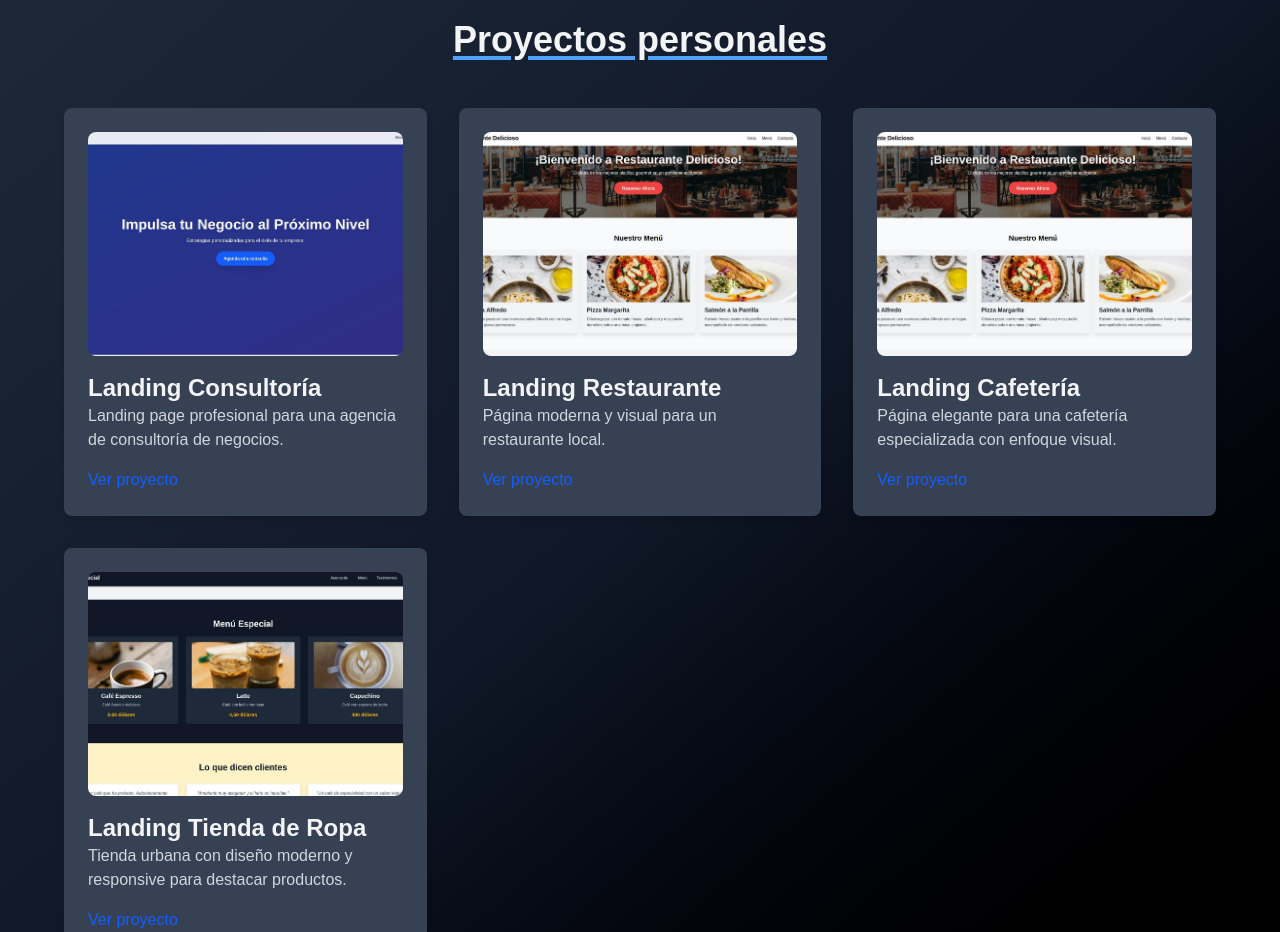
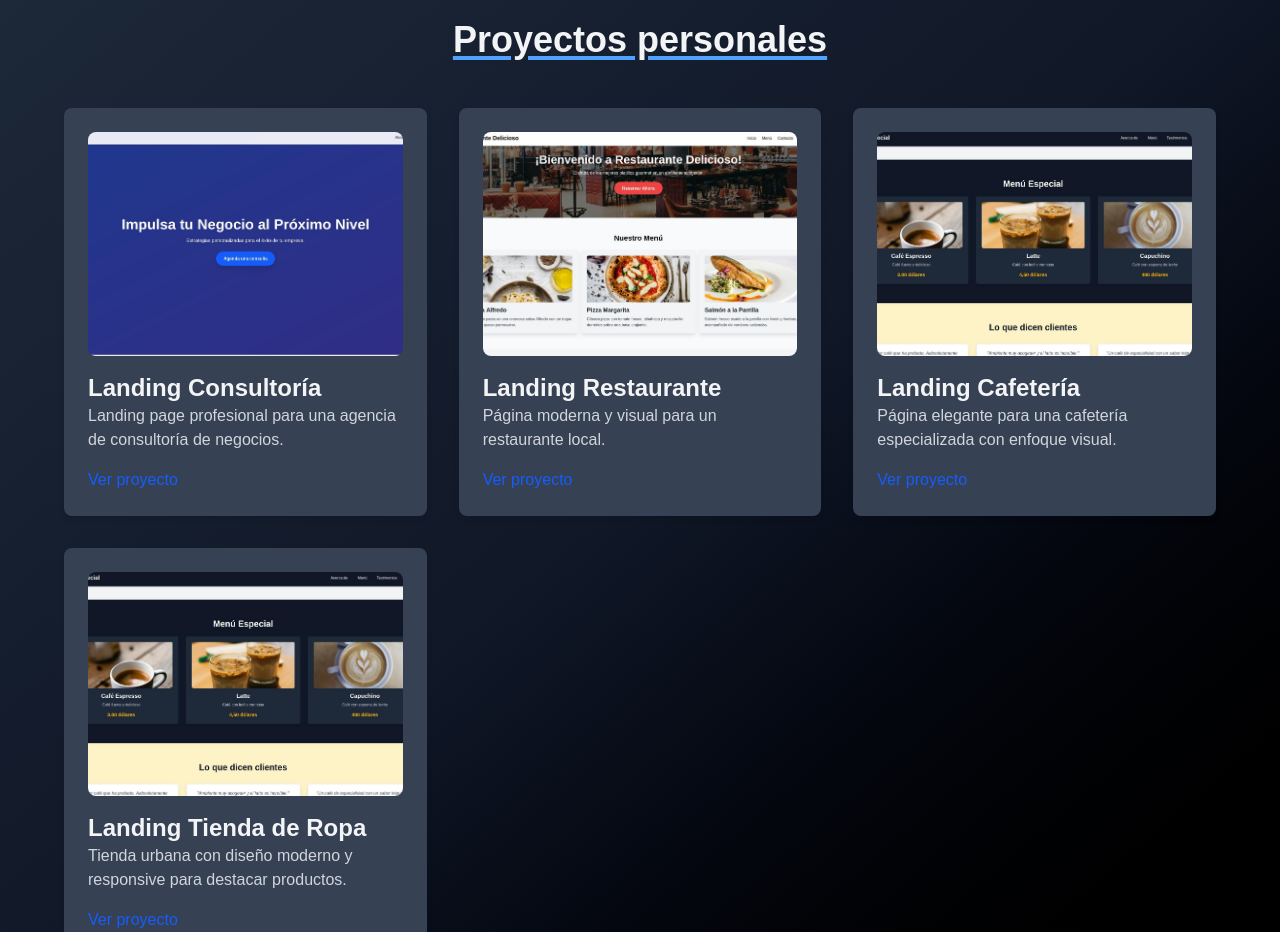
Before and after one commit to axel-ganum/Porfolio, a Next.js app: page / in a window 1280 px wide. Shown: the part 1660-2592 px from the top of the page. Built offline with nearby package versions, Linux system fonts and the light colour scheme.

Commit message:
realize cambios

```diff
--- a/src/app/components/Projetcts.tsx
+++ b/src/app/components/Projetcts.tsx
@@ -30,9 +30,11 @@ export default function Projects() {
 
           {/* Proyecto 2 */}
           <div className="bg-gray-700 rounded-lg shadow-md p-6 text-left transform transition duration-500 hover:scale-105 hover:shadow-lg animate__animated animate__fadeInUp animate__delay-1s">
-            <img
+          <Image
               src="/images/restaurante.jpg"
               alt="Restaurante"
+              width={500}
+              height={300}
               className="mb-4 rounded-lg object-cover w-full h-56"
             />
             <h3 className="text-2xl font-semibold text-gray-100">Landing Restaurante</h3>
@@ -46,13 +48,14 @@ export default function Projects() {
 
           {/* Proyecto 3 */}
           <div className="bg-gray-700 rounded-lg shadow-md p-6 text-left transform transition duration-500 hover:scale-105 hover:shadow-lg animate__animated animate__fadeInUp animate__delay-2s">
-             <Image
-              src="/images/restaurante.jpg"
-              alt="Restaurante"
+          <Image
+              src="/images/cafeteria.jpg"
+              alt="Cafetería"
               width={500}
               height={300}
               className="mb-4 rounded-lg object-cover w-full h-56"
             />
+
             <h3 className="text-2xl font-semibold text-gray-100">Landing Cafetería</h3>
             <p className="text-gray-300 mb-4">
               Página elegante para una cafetería especializada con enfoque visual.
```
